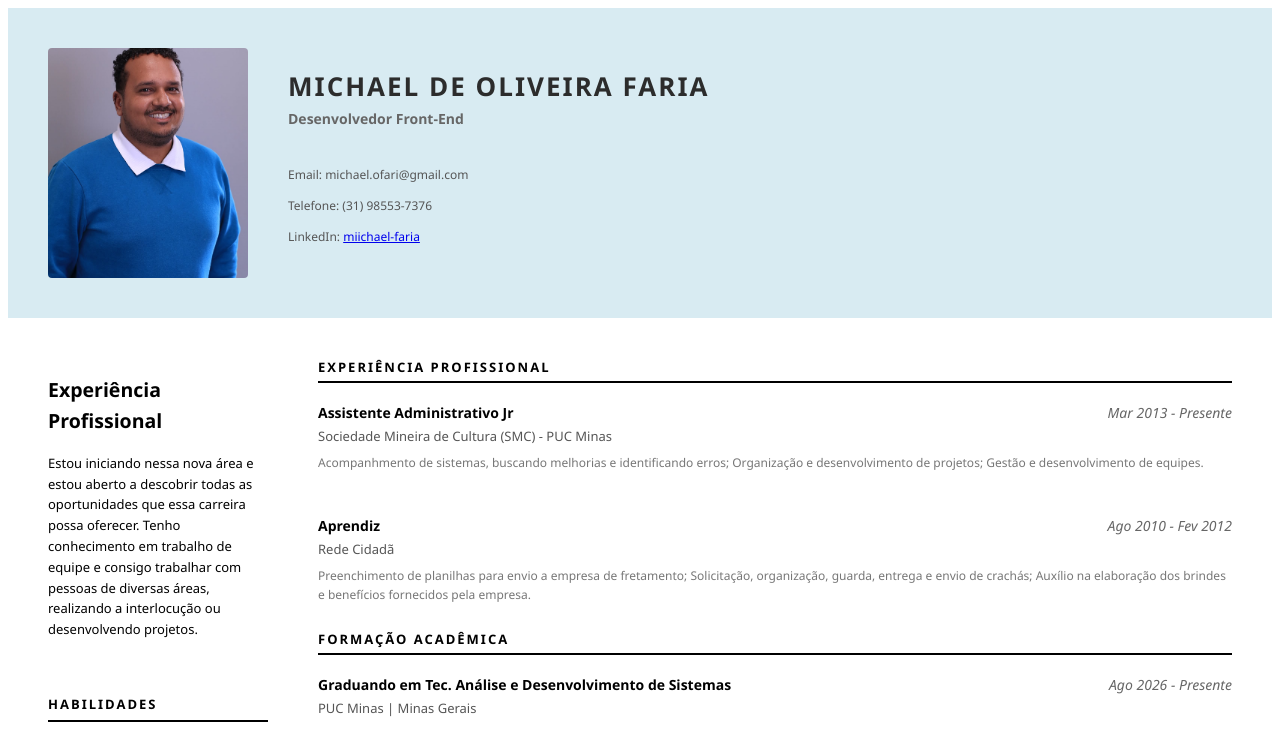
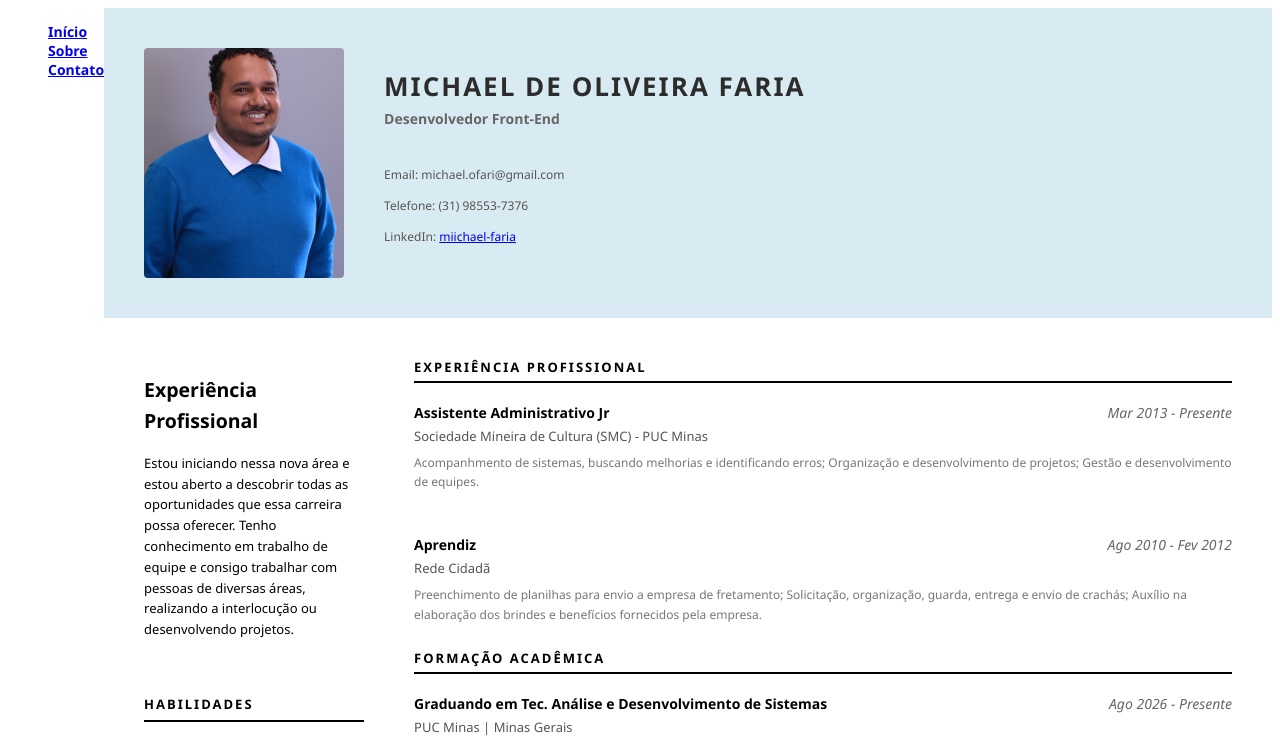
Before and after one commit to michaelofaria/Web_Front-End_Atividades_Semana-3, a plain HTML site: page index.htm in a window 1280 px wide. Shown: the top 739 px of the page. Drawn offline with Linux system fonts and the light colour scheme.

Commit message:
Alterações do site - matrícula: 931634

```diff
--- a/style.css
+++ b/css/corpo.css
@@ -1,12 +1,4 @@
-body {
-    font-family: 'Segoe UI', Tahoma, Geneva, Verdana, sans-serif;
-    background-color: #fff;
-    color: #b4cde6
-    margin: 0;
-    padding: 0;
-    display: flex;
-    justify-content: center;
-}
+
 /* Container Principal do Currículo */
 . curriculo-container {
     width: 850rem;
--- /dev/null
+++ b/css/estilo.css
@@ -0,0 +1,12 @@
+@import url(corpo.css);
+@import url(menu.css);
+
+body {
+    font-family: 'Segoe UI', Tahoma, Geneva, Verdana, sans-serif;
+    background-color: #fff;
+    color: #b4cde6
+    margin: 0;
+    padding: 0;
+    display: flex;
+    justify-content: center;
+}
--- /dev/null
+++ b/css/menu.css
@@ -0,0 +1,6 @@
+.menu-da-pagina {
+    font-size: 14px;
+    font-weight: bold;
+    color: #fff;
+    margin-bottom: 25px;
+}
--- a/index.htm
+++ b/index.htm
@@ -4,12 +4,19 @@
     <meta charset="UTF-8">
     <meta name="viewport" content="width=device-width, initial-scale=1.0">
     <title>Currículo - Michael Faria</title>
-    <link rel="stylesheet" href="./style.css"
+    <link rel="stylesheet" href="./css/estilo.css">
+    <script src="https://kit.fontawesome.com/f0241f3367.js" crossorigin="anonymous"></script>
 </head>
 
 <body>
-    <div class="curriculo-container">
-
+    <div class="menu-da-pagina">
+        <ul>
+            <li><a href="https://google.com">Início</a></li>
+            <li><a href="https://www.youtube.com">Sobre</a></li>
+            <li><a href="https://www.instagram.com/miichaelfaria/">Contato</a></li>
+        </ul>
+    </div>
+<section>
     <!-- CABEÇALHO SUPERIOR -->
     <header class="cabecalho-superior">
         <div class="foto-superior">
@@ -132,6 +139,6 @@
             <div class="subtitulo-item">Gerando Falcões | Minas Gerais
         </div>
 
-
+</section>
     </body>
 </html>
```
Also changed, not shown: imagens/IMG_Final.png (added), 1 other file.
